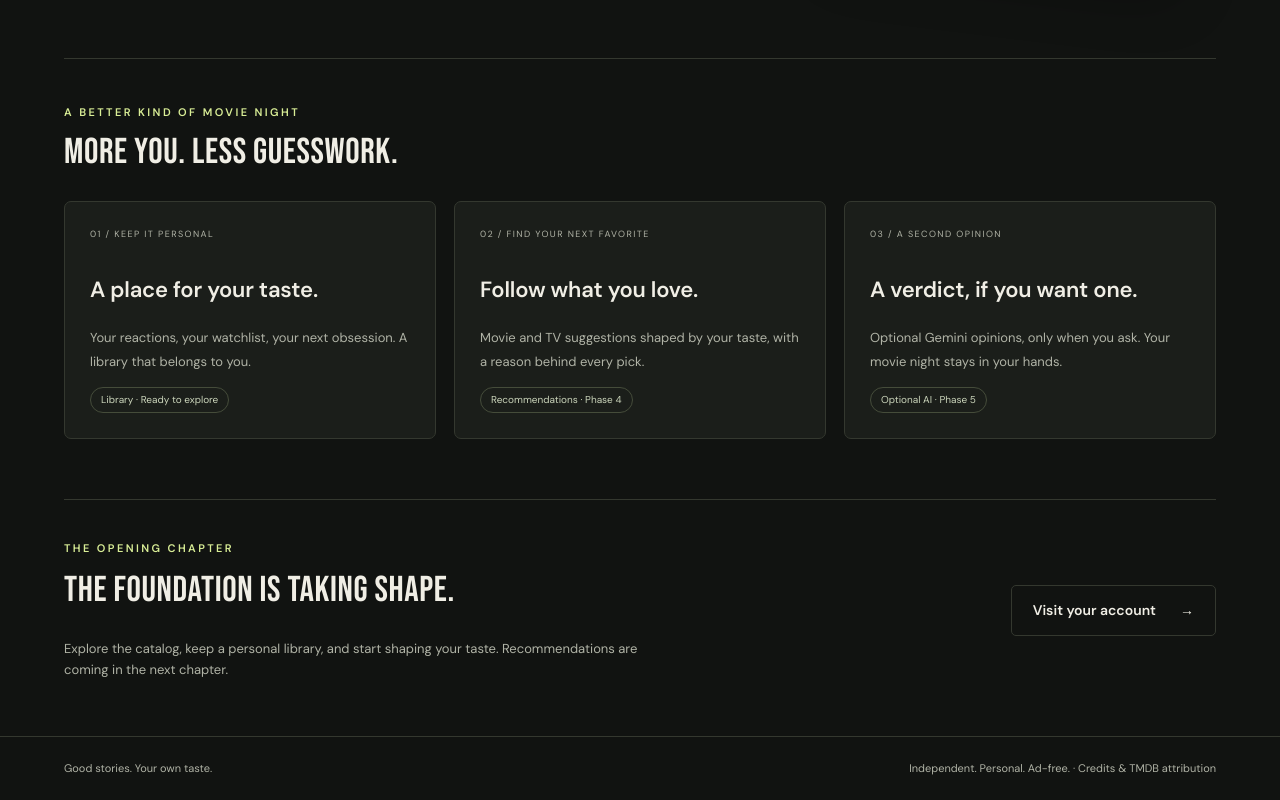
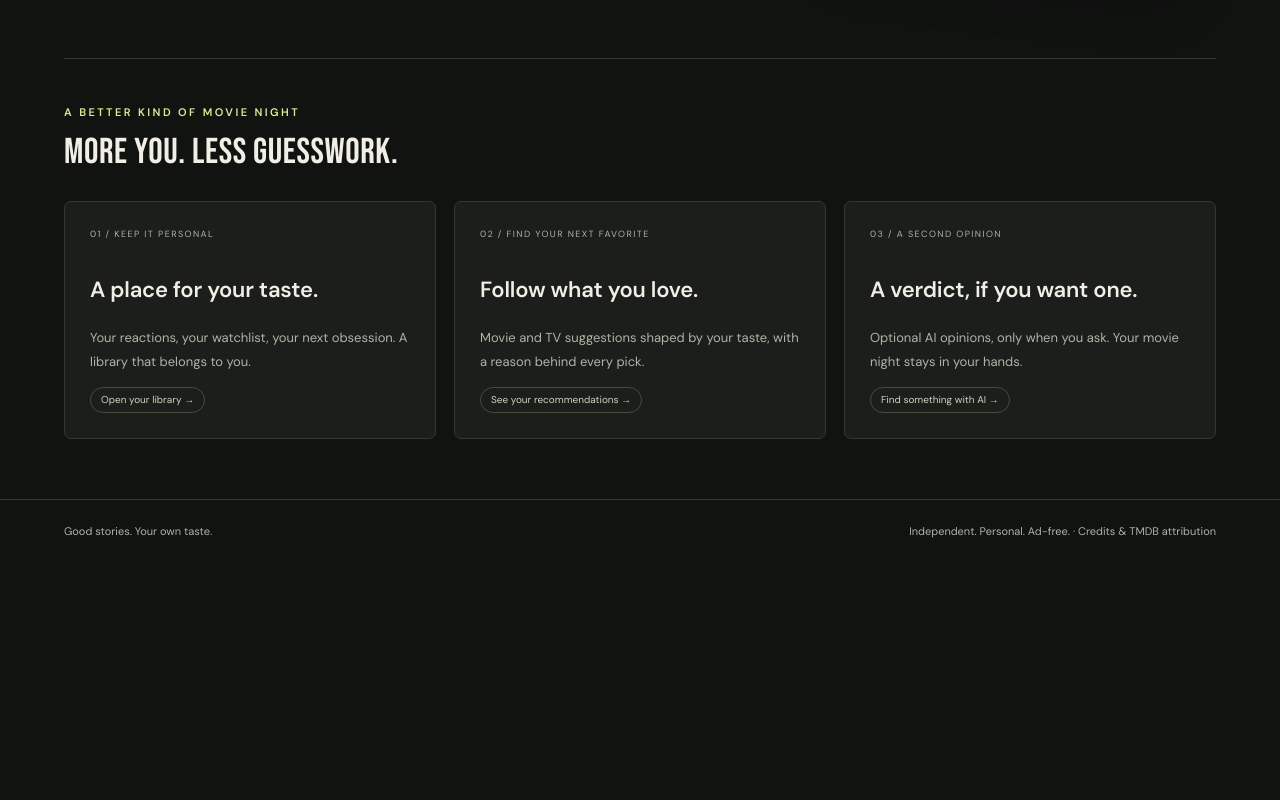
Before and after one commit to LinearDash/next-app, a Next.js app: page / in a window 1280 px wide. Shown: the part 670-1470 px from the top of the page. After the commit the page ends 1234 px from the top, so only its background shows below. Built offline with nearby package versions, Linux system fonts and the light colour scheme.

Commit message:
homepage clean up

```diff
--- a/src/app/page.tsx
+++ b/src/app/page.tsx
@@ -11,8 +11,7 @@ export default function Home() {
       <div className="ticket" aria-hidden="true"><span className="ticket-number">01 / THE OPENING SCENE</span><div className="frame"><span>YOUR TASTE.<br /><i>THE MAIN<br />CHARACTER.</i></span><span className="play">▶</span></div><div className="ticket-bottom"><span>IS IT WORTH IT?</span><span>ADMIT ONE</span></div></div>
     </section>
     <section id="how-it-works" className="principles"><div className="section-title"><p className="eyebrow">A BETTER KIND OF MOVIE NIGHT</p><h2>More you. Less guesswork.</h2></div>
-      <div className="cards"><article><span className="card-index">01 / KEEP IT PERSONAL</span><h3>A place for your taste.</h3><p>Your reactions, your watchlist, your next obsession. A library that belongs to you.</p><span className="pill">Library · Ready to explore</span></article><article><span className="card-index">02 / FIND YOUR NEXT FAVORITE</span><h3>Follow what you love.</h3><p>Movie and TV suggestions shaped by your taste, with a reason behind every pick.</p><span className="pill">Recommendations · Phase 4</span></article><article><span className="card-index">03 / A SECOND OPINION</span><h3>A verdict, if you want one.</h3><p>Optional Gemini opinions, only when you ask. Your movie night stays in your hands.</p><span className="pill">Optional AI · Phase 5</span></article></div>
+      <div className="cards"><article><span className="card-index">01 / KEEP IT PERSONAL</span><h3>A place for your taste.</h3><p>Your reactions, your watchlist, your next obsession. A library that belongs to you.</p><Link className="pill" href="/library">Open your library →</Link></article><article><span className="card-index">02 / FIND YOUR NEXT FAVORITE</span><h3>Follow what you love.</h3><p>Movie and TV suggestions shaped by your taste, with a reason behind every pick.</p><Link className="pill" href="/for-you">See your recommendations →</Link></article><article><span className="card-index">03 / A SECOND OPINION</span><h3>A verdict, if you want one.</h3><p>Optional AI opinions, only when you ask. Your movie night stays in your hands.</p><Link className="pill" href="/ai/find">Find something with AI →</Link></article></div>
     </section>
-    <section className="foundation"><div><p className="eyebrow">THE OPENING CHAPTER</p><h2>The foundation is taking shape.</h2><p>Explore the catalog, keep a personal library, and start shaping your taste. Recommendations are coming in the next chapter.</p></div><Link className="button secondary" href="/settings">Visit your account <span aria-hidden="true">→</span></Link></section>
   </>;
 }
```
